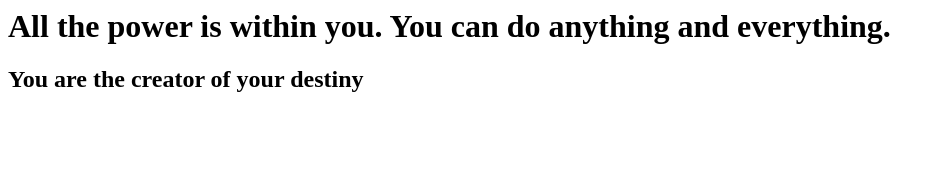
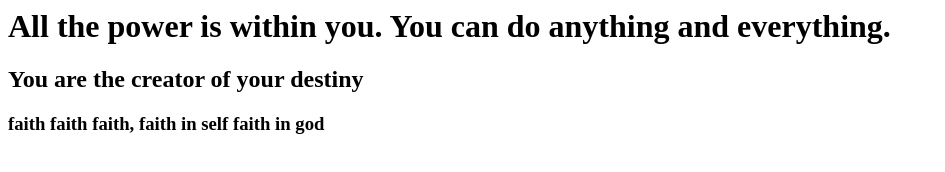
Before and after one commit to Manasa1626/Firstgitrepo, a plain HTML site: page index.html in a window 1280 px wide. Shown: the whole page, without its empty margins (0-945 px from the left). Drawn offline with Linux system fonts and the light colour scheme.

Commit message:
added quote3

```diff
--- a/index.html
+++ b/index.html
@@ -2,5 +2,6 @@
 <body>
 <h1>All the power is within you. You can do anything and everything. </h1>
 <h2>You are the creator of your destiny </h2>
+<h3>faith faith faith, faith in self faith in god</h3>
 </body>
 </html>
```
